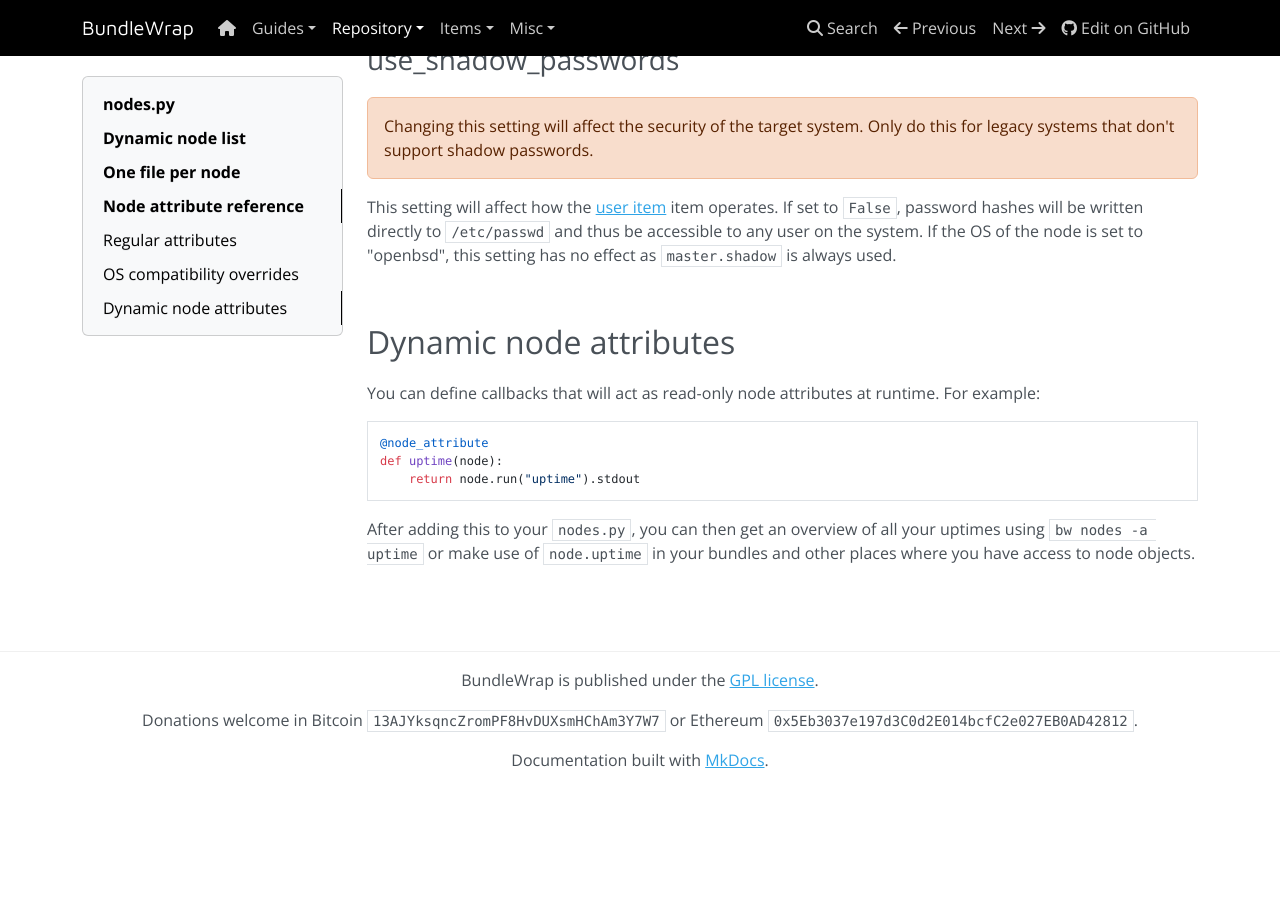
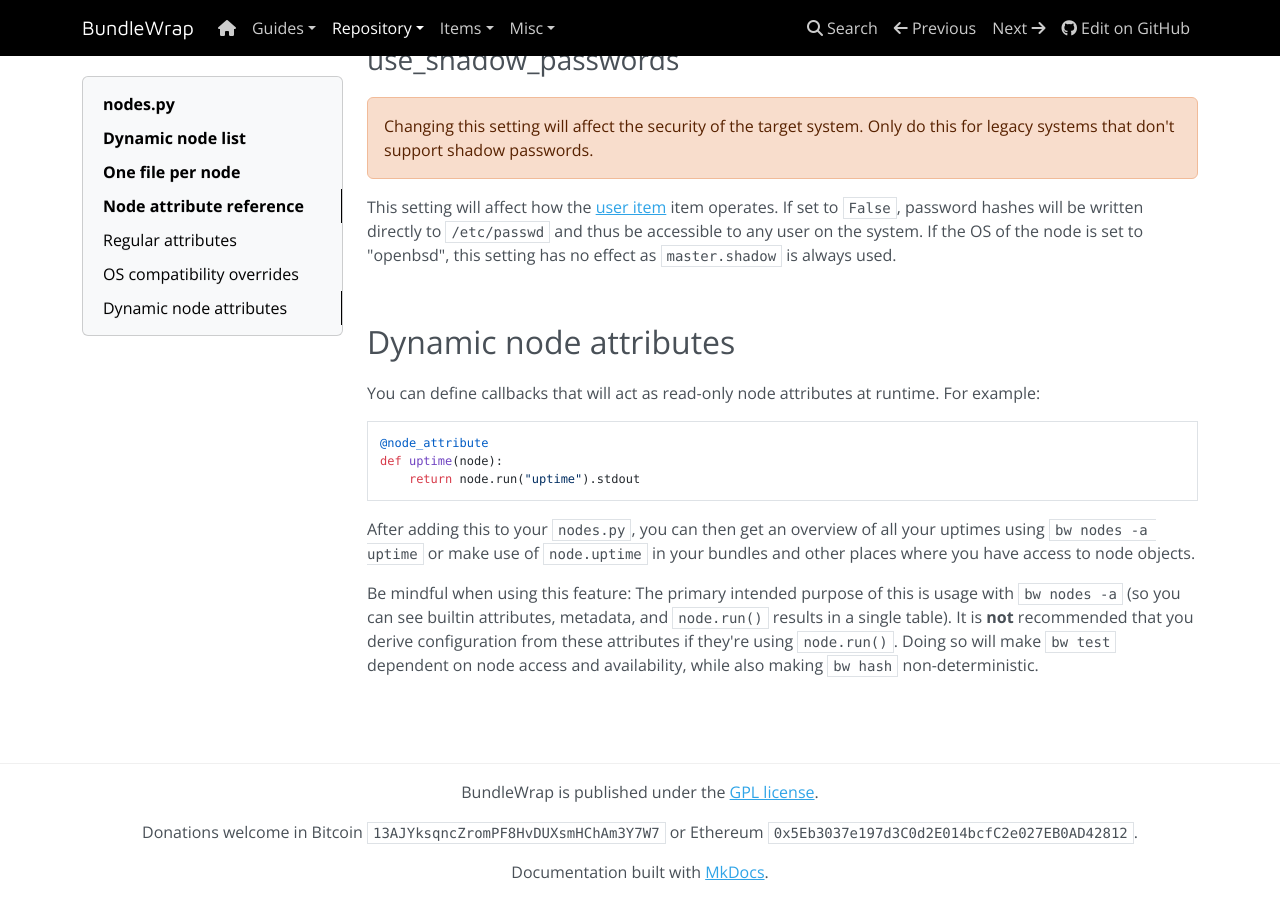
Before and after one commit to bundlewrap/bundlewrap, an MkDocs documentation site: the page built from docs/content/repo/nodes.py.md, in a window 1280 px wide and 900 px high, scrolled down 4698 px. Built offline with MkDocs 1.6.1, drawn with Linux system fonts in a browser that asks for light colours; nearby versions of some CDN libraries; before the commit the page ends 5486 px from its top, so only the background shows below that.

Commit message:
docs: add caution about dynamic node attributes

```diff
--- a/docs/content/repo/nodes.py.md
+++ b/docs/content/repo/nodes.py.md
@@ -203,4 +203,6 @@
 
 After adding this to your `nodes.py`, you can then get an overview of all your uptimes using `bw nodes -a uptime` or make use of `node.uptime` in your bundles and other places where you have access to node objects.
 
+Be mindful when using this feature: The primary intended purpose of this is usage with `bw nodes -a` (so you can see builtin attributes, metadata, and `node.run()` results in a single table). It is **not** recommended that you derive configuration from these attributes if they're using `node.run()`. Doing so will make `bw test` dependent on node access and availability, while also making `bw hash` non-deterministic.
+
 <br>
```
